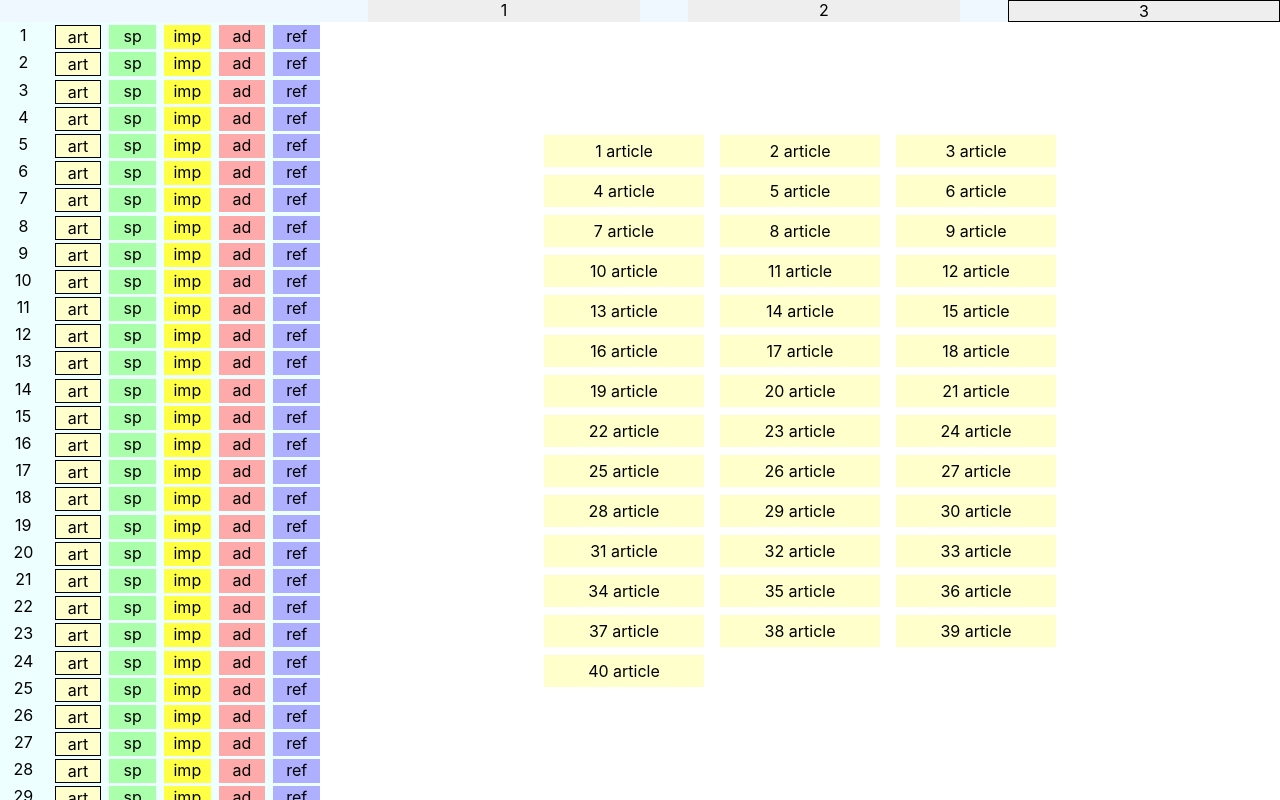
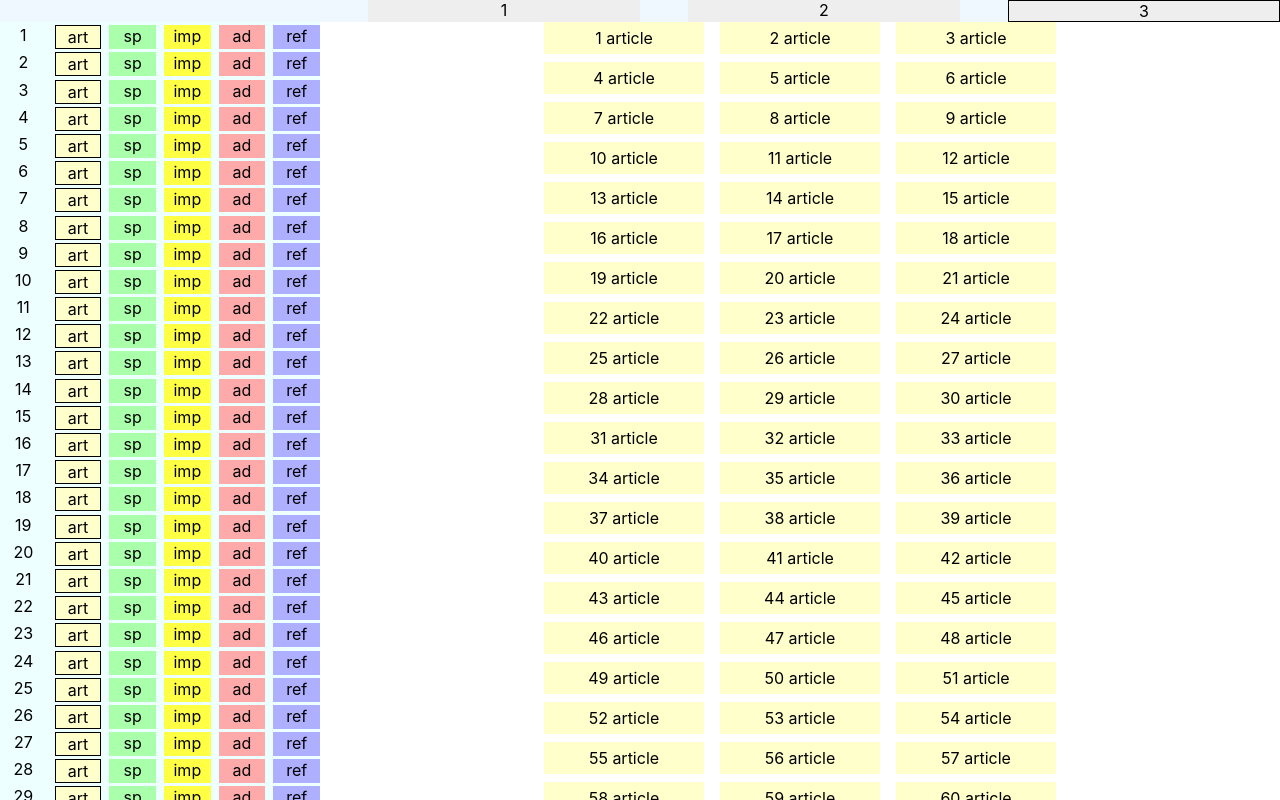
Before and after one commit to RaduW/news-layout-test, a React (Create React App) app: page / in a window 1280 px wide. Built offline with nearby package versions, Linux system fonts and the light colour scheme.

Commit message:
more articles

```diff
--- a/src/App.tsx
+++ b/src/App.tsx
@@ -16,7 +16,7 @@ interface AppState {
 
 function initialAppState(): AppState {
 
-    const elements = new Array<DisplayElement>(40).fill({type: "article", id: ""}).map(
+    const elements = new Array<DisplayElement>(70).fill({type: "article", id: ""}).map(
         (elm, idx) => {
             return {type: "article", id: `${idx + 1}`} as DisplayElement
         }
```
Also changed, not shown: 6 other files (tests, documents, lock files or other folders).
